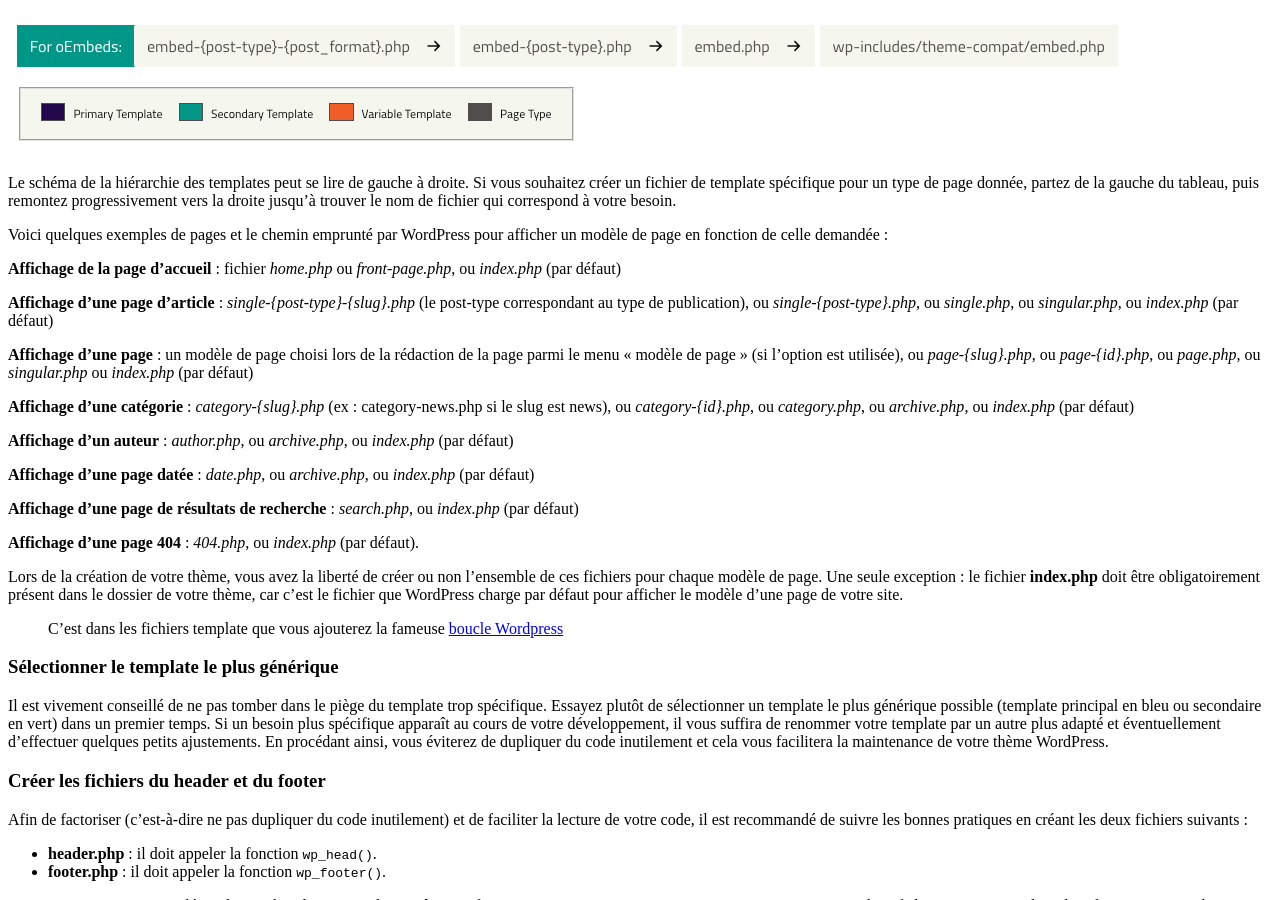
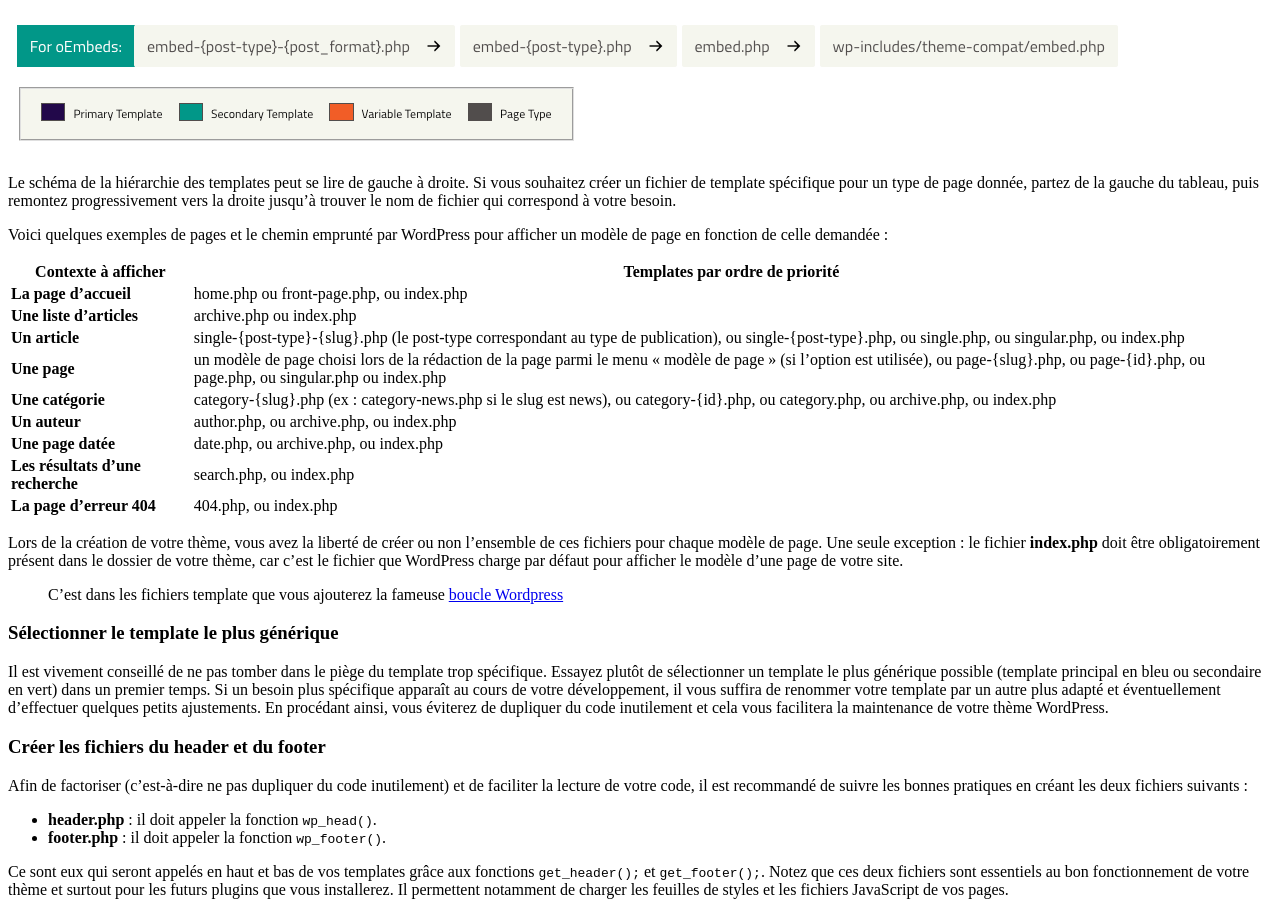
Before and after one commit to ARFP/blog, a Jekyll site: the page built from _posts/wordpress/2024-03-19-wordpress-creer-theme.md, in a window 1280 px wide and 900 px high, scrolled down 2808 px. Built offline with Jekyll 4.4.1, drawn with Linux system fonts in a browser that asks for light colours.

Commit message:
update wp posts

```diff
--- a/_posts/wordpress/2024-03-19-wordpress-creer-theme.md
+++ b/_posts/wordpress/2024-03-19-wordpress-creer-theme.md
@@ -95,22 +95,17 @@ Le schéma de la hiérarchie des templates peut se lire de gauche à droite. Si
 
 Voici quelques exemples de pages et le chemin emprunté par WordPress pour afficher un modèle de page en fonction de celle demandée :
 
-
-**Affichage de la page d’accueil** : fichier *home.php* ou *front-page.php*, ou *index.php* (par défaut)
-
-**Affichage d’une page d’article** : *single-{post-type}-{slug}.php* (le post-type correspondant au type de publication), ou *single-{post-type}.php*, ou *single.php*, ou *singular.php*, ou *index.php* (par défaut)
-
-**Affichage d’une page** : un modèle de page choisi lors de la rédaction de la page parmi le menu « modèle de page » (si l’option est utilisée), ou *page-{slug}.php*, ou *page-{id}.php*, ou *page.php*, ou *singular.php* ou *index.php* (par défaut)
-
-**Affichage d’une catégorie** : *category-{slug}.php* (ex : category-news.php si le slug est news), ou *category-{id}.php*, ou *category.php*, ou *archive.php*, ou *index.php* (par défaut)
-
-**Affichage d’un auteur** : *author.php*, ou *archive.php*, ou *index.php* (par défaut)
-
-**Affichage d’une page datée** :  *date.php*, ou *archive.php*, ou *index.php* (par défaut)
-
-**Affichage d’une page de résultats de recherche** : *search.php*, ou *index.php* (par défaut)
-
-**Affichage d’une page 404** : *404.php*, ou *index.php* (par défaut).
+| Contexte à afficher | Templates par ordre de priorité |
+|--- |--- |
+| **La page d'accueil** | home.php ou front-page.php, ou index.php |
+| **Une liste d'articles**  | archive.php ou index.php |
+| **Un article** | single-{post-type}-{slug}.php (le post-type correspondant au type de publication), ou single-{post-type}.php, ou single.php, ou singular.php, ou index.php |
+| **Une page** | un modèle de page choisi lors de la rédaction de la page parmi le menu « modèle de page » (si l’option est utilisée), ou page-{slug}.php, ou page-{id}.php, ou page.php, ou singular.php ou index.php |
+| **Une catégorie** | category-{slug}.php (ex : category-news.php si le slug est news), ou category-{id}.php, ou category.php, ou archive.php, ou index.php |
+| **Un auteur** | author.php, ou archive.php, ou index.php  |
+| **Une page datée** | date.php, ou archive.php, ou index.php |
+| **Les résultats d'une recherche** | search.php, ou index.php |
+| **La page d'erreur 404** | 404.php, ou index.php |
 
 
 Lors de la création de votre thème, vous avez la liberté de créer ou non l’ensemble de ces fichiers pour chaque modèle de page. Une seule exception : le fichier **index.php** doit être obligatoirement présent dans le dossier de votre thème, car c’est le fichier que WordPress charge par défaut pour afficher le modèle d’une page de votre site.
```
Also changed, not shown: _posts/wordpress/2024-03-19-wordpress-la-boucle-the-loop.md (+2 -0 lines).
